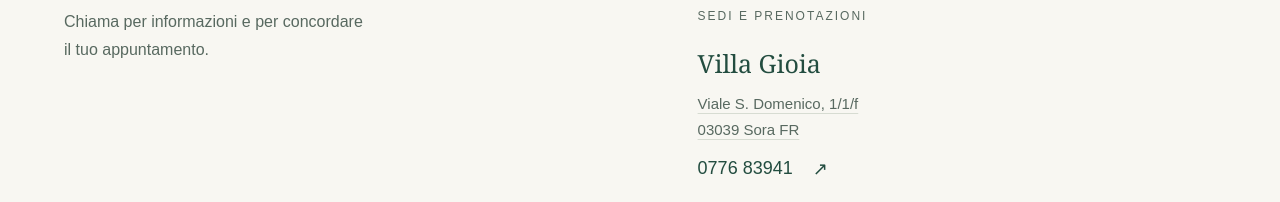
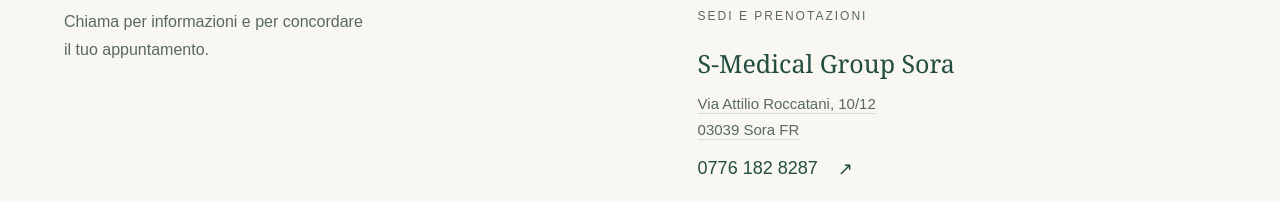
Before and after one commit to giovannicrapanzano96-create/endocrinologocrapanzano, a plain HTML site: page contatti.html in a window 1280 px wide. Shown: the part 567-769 px from the top of the page. Drawn offline with Linux system fonts and the light colour scheme.

Commit message:
Mostra S-Medical prima di Villa Gioia

```diff
--- a/contatti.html
+++ b/contatti.html
@@ -13,6 +13,6 @@
 <header class="header"><a class="identity" href="index.html" aria-label="Giovanni Crapanzano, pagina iniziale"><span class="monogram">GC<span>+</span></span><span><strong>Giovanni Crapanzano</strong><small>MEDICO ENDOCRINOLOGO</small></span></a><nav aria-label="Navigazione principale"><a href="index.html#profilo">Curriculum</a><a href="index.html#endocrinologia">Competenze</a><a href="index.html#prestazioni">Prestazioni</a><a href="contatti.html" aria-current="page">Contatti</a></nav><a class="header-cta" href="tel:+393201613609">Richiedi un appuntamento <span aria-hidden="true">↗</span></a></header>
 <main id="contenuto">
 <div class="contact-intro"><a class="text-link" href="index.html">← Torna alla home</a><h1>Contatti</h1><p>Dott. Giovanni Crapanzano · Medico endocrinologo a Sora</p></div>
-<section class="contact section" id="contatti"><div><p class="eyebrow">INFORMAZIONI E APPUNTAMENTI</p><h2>Il primo passo?<br><em>Parliamone.</em></h2><p>Chiama per informazioni e per concordare<br>il tuo appuntamento.</p></div><div class="contact-detail"><span class="contact-label">TELEFONO</span><a class="big-phone" href="tel:+393201613609">320 161 3609 <span aria-hidden="true">↗</span></a><div class="locations" aria-label="Sedi a Sora"><h3>Sedi e prenotazioni</h3><article class="location-card"><h4><a href="https://villagioia.it/">Villa Gioia</a></h4><address><a href="https://www.google.com/maps/search/?api=1&amp;query=Villa%20Gioia%2C%20Viale%20S.%20Domenico%201%2F1%2Ff%2C%2003039%20Sora%20FR">Viale S. Domenico, 1/1/f<br>03039 Sora FR</a></address><a class="location-phone" href="tel:+39077683941">0776 83941 <span aria-hidden="true">↗</span></a></article><article class="location-card"><h4><a href="https://s-medical.it/">S-Medical Group Sora</a></h4><address><a href="https://www.google.com/maps/search/?api=1&amp;query=S-Medical%20Group%2C%20Via%20Attilio%20Roccatani%2010%2F12%2C%2003039%20Sora%20FR">Via Attilio Roccatani, 10/12<br>03039 Sora FR</a></address><a class="location-phone" href="tel:+3907761828287">0776 182 8287 <span aria-hidden="true">↗</span></a></article></div></div></section>
+<section class="contact section" id="contatti"><div><p class="eyebrow">INFORMAZIONI E APPUNTAMENTI</p><h2>Il primo passo?<br><em>Parliamone.</em></h2><p>Chiama per informazioni e per concordare<br>il tuo appuntamento.</p></div><div class="contact-detail"><span class="contact-label">TELEFONO</span><a class="big-phone" href="tel:+393201613609">320 161 3609 <span aria-hidden="true">↗</span></a><div class="locations" aria-label="Sedi a Sora"><h3>Sedi e prenotazioni</h3><article class="location-card"><h4><a href="https://s-medical.it/">S-Medical Group Sora</a></h4><address><a href="https://www.google.com/maps/search/?api=1&amp;query=S-Medical%20Group%2C%20Via%20Attilio%20Roccatani%2010%2F12%2C%2003039%20Sora%20FR">Via Attilio Roccatani, 10/12<br>03039 Sora FR</a></address><a class="location-phone" href="tel:+3907761828287">0776 182 8287 <span aria-hidden="true">↗</span></a></article><article class="location-card"><h4><a href="https://villagioia.it/">Villa Gioia</a></h4><address><a href="https://www.google.com/maps/search/?api=1&amp;query=Villa%20Gioia%2C%20Viale%20S.%20Domenico%201%2F1%2Ff%2C%2003039%20Sora%20FR">Viale S. Domenico, 1/1/f<br>03039 Sora FR</a></address><a class="location-phone" href="tel:+39077683941">0776 83941 <span aria-hidden="true">↗</span></a></article></div></div></section>
 </main><footer><a href="index.html" class="footer-brand">Dott. Giovanni Crapanzano</a><span>Medico endocrinologo · Sora</span><a href="tel:+393201613609">320 161 3609</a></footer>
 </body></html>
```
Also changed, not shown: index.html (+1 -1 lines).
